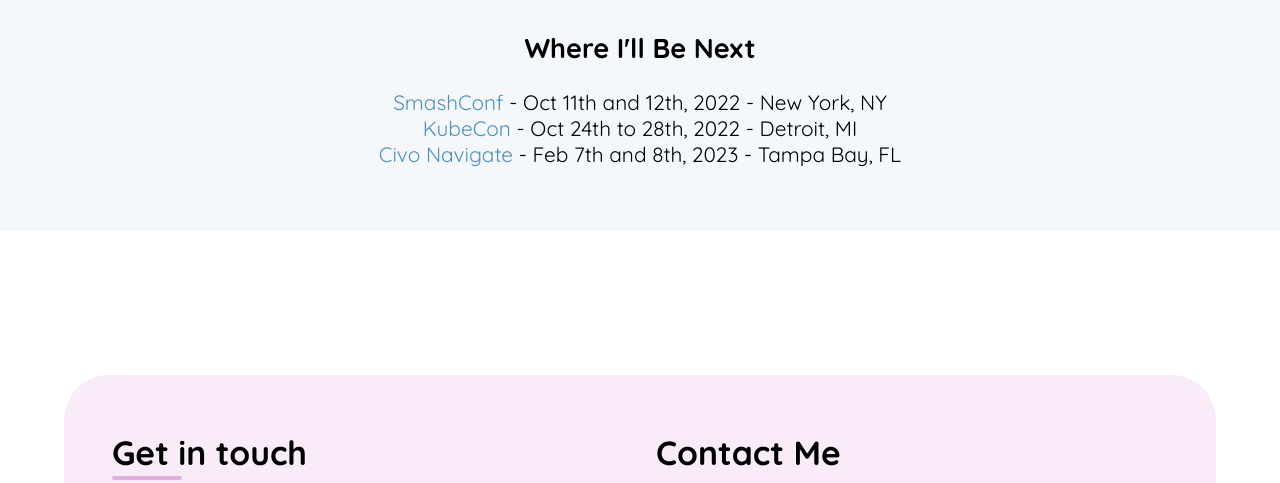
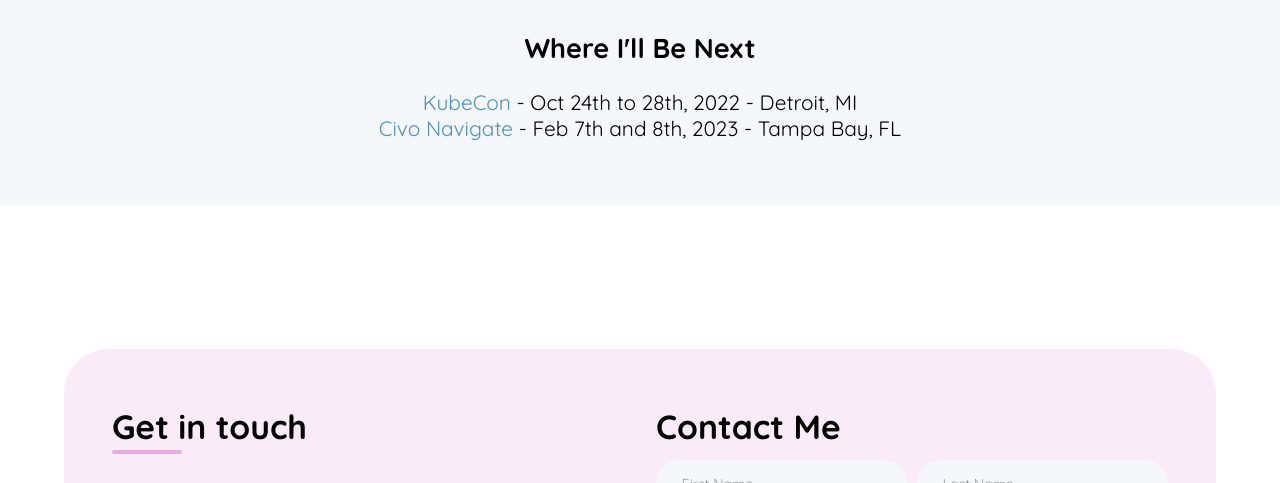
Before and after one commit to juliafmorgado/portfolio, a plain HTML site: page gallery.html in a window 1280 px wide. Shown: the part 1486-1969 px from the top of the page. Drawn offline with nearby package versions, Linux system fonts and the light colour scheme.

Commit message:
removed smashing conf

```diff
--- a/gallery.html
+++ b/gallery.html
@@ -122,7 +122,6 @@
                     <div class="events" id="events">
                         <h2>Where I'll Be Next</h2>
                         <ul>
-                            <li><a href="https://smashingconf.com/ny-2022">SmashConf</a> - Oct 11th and 12th, 2022 - New York, NY</li>
                             <li><a href="https://events.linuxfoundation.org/kubecon-cloudnativecon-north-america/">KubeCon</a> - Oct 24th to 28th, 2022 - Detroit, MI</li>
                             <li><a href="https://www.civo.com/navigate">Civo Navigate</a> - Feb 7th and 8th, 2023 - Tampa Bay, FL</li>
                             <li></li>
```
